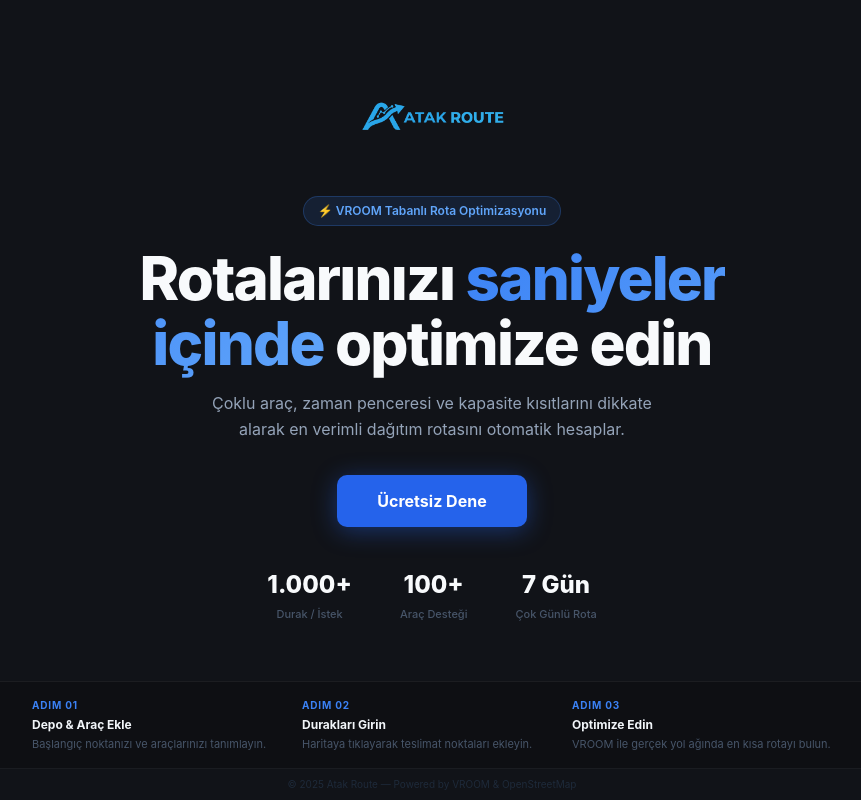
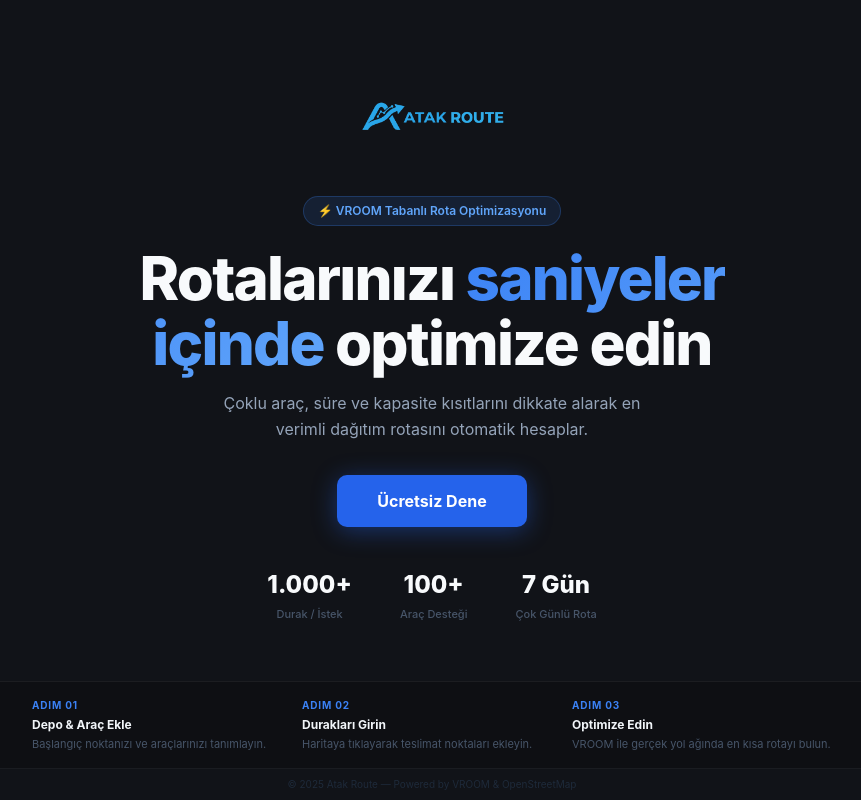
Before and after one commit to MuratAtak135/roteo-, a React (Vite) app: page / in a window 1280 px wide. Shown: the whole page, without its empty margins (208-1069 px from the left). Built offline with nearby package versions, Linux system fonts and the light colour scheme; no server answers.

Commit message:
giris yazisi guncellendi

```diff
--- a/src/pages/Landing.tsx
+++ b/src/pages/Landing.tsx
@@ -36,7 +36,7 @@
         </h1>
 
         <p style={{ fontSize: 'clamp(14px, 2vw, 16px)', color: '#94a3b8', maxWidth: '440px', lineHeight: 1.65, margin: '0 0 32px' }}>
-          Çoklu araç, zaman penceresi ve kapasite kısıtlarını dikkate alarak en verimli dağıtım rotasını otomatik hesaplar.
+          Çoklu araç, süre ve kapasite kısıtlarını dikkate alarak en verimli dağıtım rotasını otomatik hesaplar.
         </p>
 
         <button onClick={onStart} style={{
```
